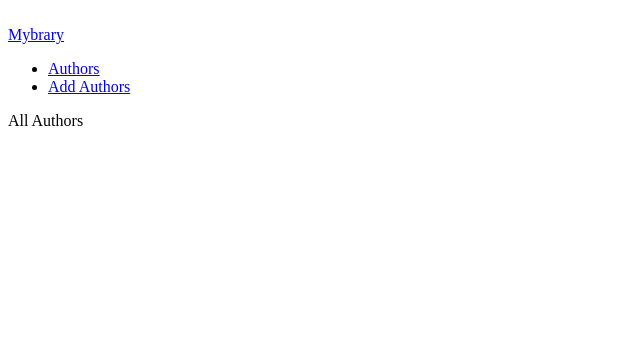
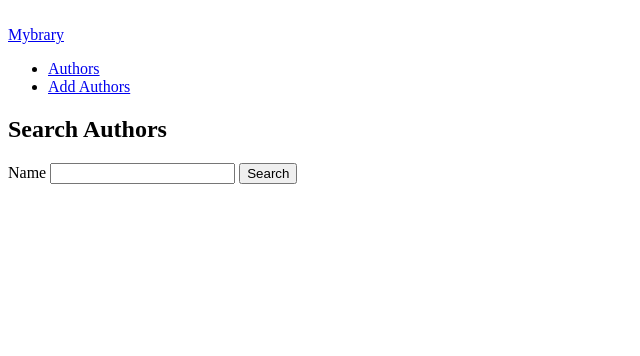
Before and after one commit to yousefabohend/basic_nodejs, a Node server app: page /authors in a window 1280 px wide. Shown: the top 356 px of the page, without its empty margins (0-640 px from the left). Run offline with Node 20, Linux system fonts and the light colour scheme; data that the repository does not hold is empty; some libraries are stand-ins or nearby versions.

Commit message:
Initial Author Routes

```diff
--- a/package.json
+++ b/package.json
@@ -11,6 +11,7 @@
   "author": "",
   "license": "ISC",
   "dependencies": {
+    "body-parser": "^1.20.0",
     "ejs": "^3.0.2",
     "express": "^4.17.3",
     "express-ejs-layouts": "^2.5.1",
--- a/routes/authors.js
+++ b/routes/authors.js
@@ -1,16 +1,44 @@
 const express = require("express")
 const router = express.Router()
+const Author = require("../models/author")
 
-router.get("/", (req, res) => {
-    res.render("authors/index")
+router.get("/", async (req, res) => {
+    let searchOptions={}
+        if(req.query.name != null && req.query.name !== ""){
+            searchOptions.name = new RegExp(req.query.name, "i")
+        }
+    try{
+        const authors = await Author.find(searchOptions)
+        res.render("authors/index", {
+            authors: authors,
+            searchOptions: req.query
+        })
+    }catch{
+        res.redirect("/")
+    }
+
+
 })
 
 router.get("/new", (req, res) => {
-    res.render("authors/new")
+    res.render("authors/new", {author: new Author()}) // new Author() is a new instance of Author
 
 })
 
-router.post("/", (req, res) => {
-    res.send("Create an author")
+router.post("/", async (req, res) => {
+    const author = new Author({
+        name: req.body.name
+    })
+    try {
+        const newAuthor = await author.save()
+        //res.redirect(`/authors/${newAuthor.id}`)
+        res.redirect(`authors`)
+    } catch {
+        res.render("authors/new", {
+                             author: author,
+                             errorMessage: "Error creating Author"
+                             })
+}
 })
+
 module.exports = router
--- a/server.js
+++ b/server.js
@@ -5,6 +5,7 @@ if(process.env.NODE_ENV === 'production'){
 const express = require("express")
 const app = express()
 const expressLayouts = require("express-ejs-layouts")
+const bodyParser = require("body-parser")
 
 const indexRouter = require("./routes/index")
 const authorsRouter = require("./routes/authors")
@@ -14,6 +15,7 @@ app.set("views", __dirname + "/views")
 app.set("layout", "layouts/layout")
 app.use(expressLayouts)
 app.use(express.static("public"))
+app.use(bodyParser.urlencoded({limit: '10mb' ,extended: false}))
 
 const mongoose = require("mongoose")
 mongoose.connect(process.env.DATABASE_URL || 'mongodb://localhost/mybrary', {
--- /dev/null
+++ b/views/authors/_form_fields.ejs
@@ -0,0 +1,2 @@
+<label>Name</label>
+<input type="text" name="name" value="<%= author.name%>">
--- a/views/authors/index.ejs
+++ b/views/authors/index.ejs
@@ -1 +1,13 @@
-All Authors
+<h2>Search Authors</h2>
+<form action="/authors" method="GET">
+    <label>Name</label>
+    <input type="text" name="name" value="<%= searchOptions.name%>">
+    <button type="submit">Search</button>
+</form>
+<br>
+<% authors.forEach(author => { %>
+    <div>
+    <%= author.name%></%>
+    </div>
+
+<%});%>
--- a/views/layouts/layout.ejs
+++ b/views/layouts/layout.ejs
@@ -9,6 +9,7 @@
 <body>
     <br>
     <%- include('../partials/header.ejs')%>
+    <%- include('../partials/errorMessage.ejs')%>
     <%- body %>
     <br>
 </body>
--- /dev/null
+++ b/views/partials/errorMessage.ejs
@@ -0,0 +1,3 @@
+<%if (locals.errorMessage != null) { %>
+    <%= errorMessage %>
+<% } %>
```
Also changed, not shown: models/author.js (added, +8 -0 lines), views/authors/new.ejs (+6 -1 lines), 1 other file.
